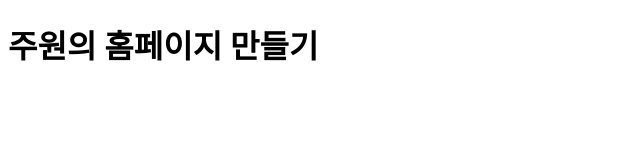
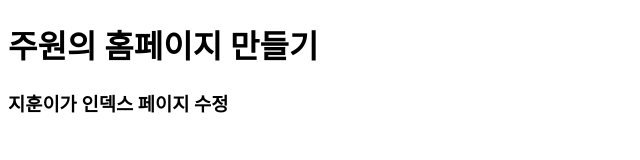
Before and after one commit to Jsuhyeon/GitTest, a plain HTML site: page index.html in a window 1280 px wide. Shown: the whole page, without its empty margins (0-640 px from the left). Drawn offline with Linux system fonts and the light colour scheme.

Commit message:
지훈이가 index, readme 수정해서 커밋 하기

```diff
--- a/index.html
+++ b/index.html
@@ -9,5 +9,6 @@
     <h1>
         주원의 홈페이지 만들기
   </h1>
+  <h3> 지훈이가 인덱스 페이지 수정</h3>
 </body>
 </html>
```
Also changed, not shown: 1 other file.
